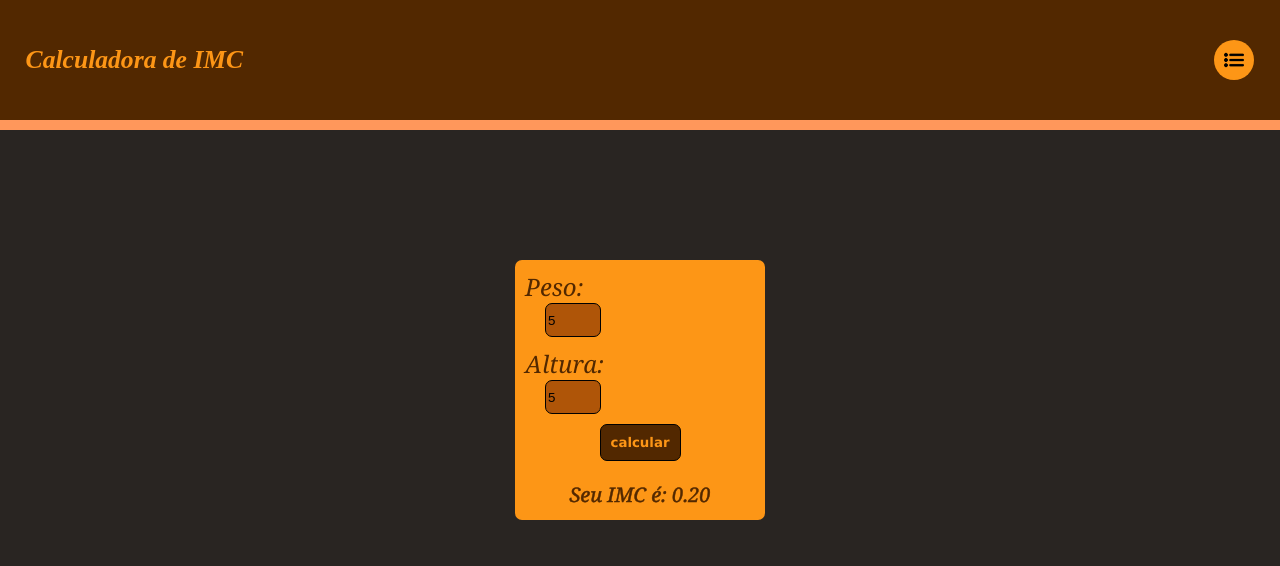
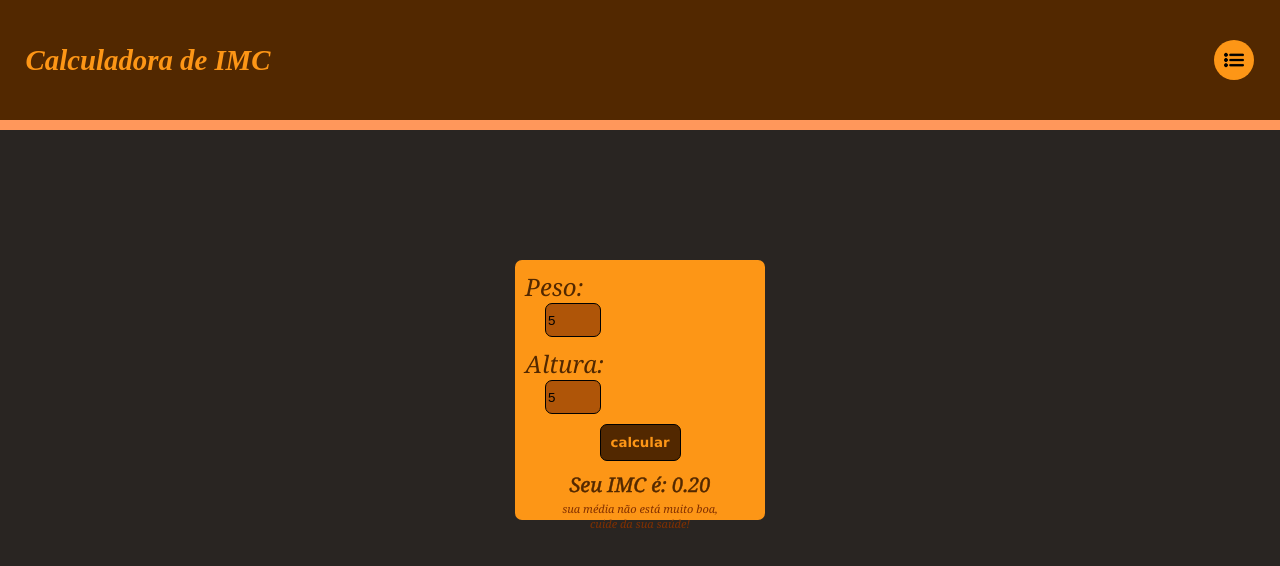
Before and after one commit to Kgabriel00/PROJETO_CALC_IMC, a plain HTML site: page index.html in a window 1280 px wide. Both pictures are taken after typing "5", "5" into the empty fields and a click on the button "calcular". Drawn offline with Linux system fonts and the light colour scheme.

Commit message:
alterações no js

```diff
--- a/imc_calc.css
+++ b/imc_calc.css
@@ -25,7 +25,7 @@ header{
 #titulo{
     font-family: 'Times New Roman', Times, serif;
     font-style: italic;
-    font-size: 80%;
+    font-size: 90%;
     font-weight: lighter;
     padding-left: 2%;
 }
@@ -120,6 +120,14 @@ body{
     -webkit-text-stroke-width: 0.5px ;
     font-size:20PX;
     color: var(--elementos_internos_escuro);
-    padding-top: 10px;
     text-align: center;
 }
+
+.comentario{
+    padding-top: 1%;
+    text-align: center;
+    font-family: script, slab-serif, selima, georgia , arial ;
+    font-style: italic;
+    font-size: 11px;
+    color: var(--elementos_internos_claro);
+}
--- a/index.html
+++ b/index.html
@@ -26,6 +26,7 @@
             <button id="button" onclick="calcular()">calcular</button>
         </div>
         <div id="resultado" ></div>
+        <div class="comentario"></div>
     </div>
     <script>
         var botao = document.getElementById("button")
@@ -46,6 +47,14 @@
             var vf_str = valor_final.toString()
             var vf_exibir = document.getElementById('resultado')
             vf_exibir.innerText = `Seu IMC é: ${vf_str}`
+            var comentario_media = document.getElementsByClassName('comentario')[0]
+            if(valor_final >= 18 && valor_final <= 24){
+                comentario_media.innerText = `você está com uma boa média!`
+            }
+            if(valor_final < 18 || valor_final > 24){
+            comentario_media.innerText = `sua média não está muito boa,
+            cuide da sua saúde!`
+            }
         }
 
         function ms_enter_menu(){
@@ -64,7 +73,6 @@
             }, 150);
             menu.style.backgroundColor = "#b6602f"
             menu.style.padding = "1px"
-
         }
 
 </script>
```
Lines whose indentation alone changed are shown as unchanged.
